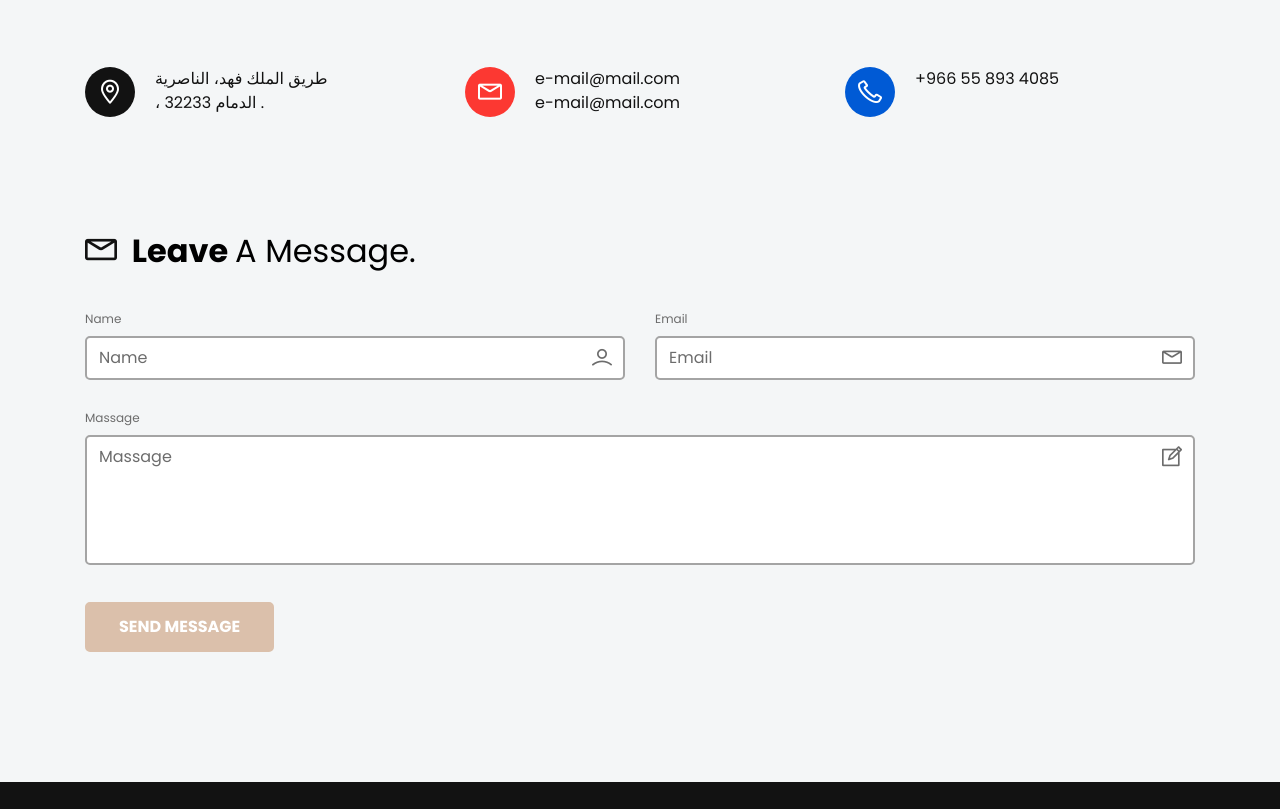
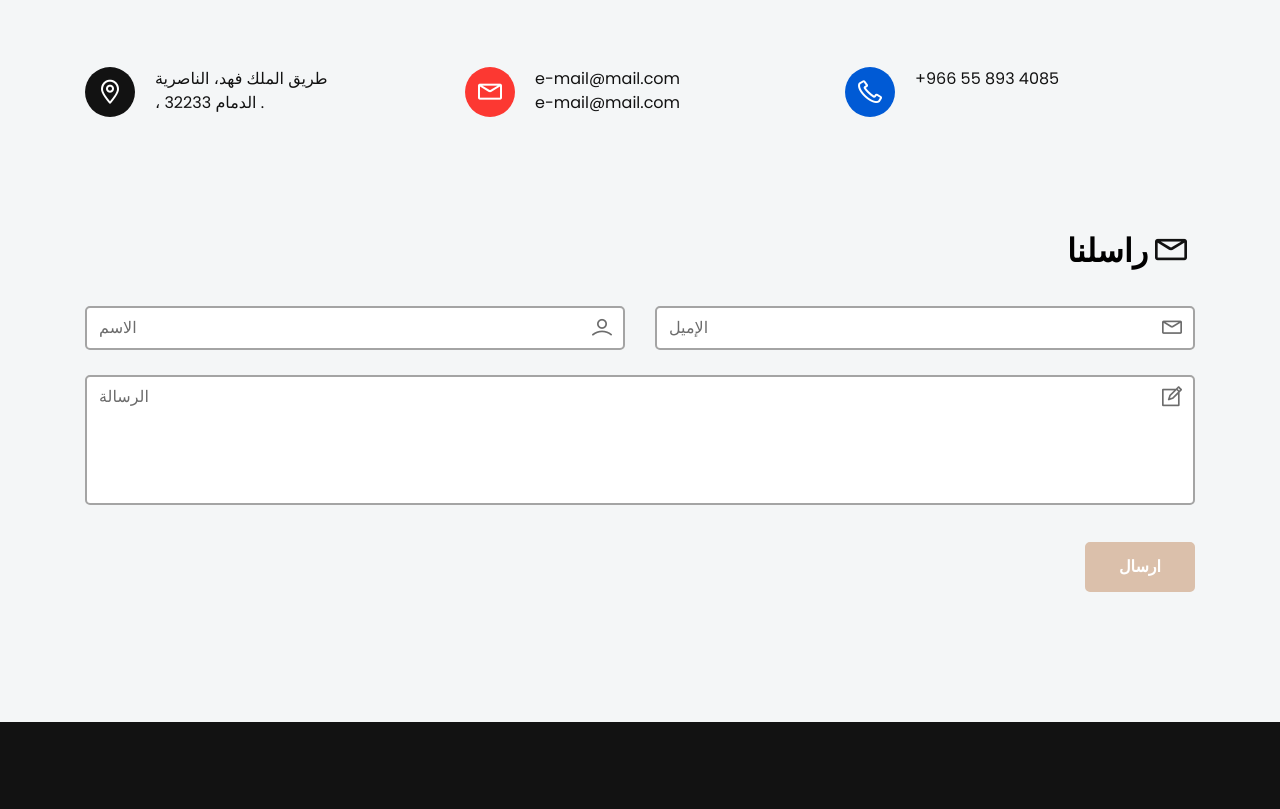
Before and after one commit to yasser-skiller/ashraqah, a plain HTML site: page ashraqah.html in a window 1280 px wide. Shown: the part 6810-7619 px from the top of the page. Drawn offline with Linux system fonts and the light colour scheme.

Commit message:
Add files via upload

```diff
--- a/ashraqah.html
+++ b/ashraqah.html
@@ -662,43 +662,40 @@
                 </div> <!-- row -->
             </div> <!-- contact info -->
             <div class="row">
-                <div class="col-lg-12">
+                <div class="col-lg-12 text-right">
                     <div class="contact-wrapper form-style-two pt-115">
-                        <h4 class="contact-title pb-10"><i class="lni lni-envelope"></i> Leave <span>A Message.</span></h4>
+                        <h4 class="contact-title pb-10"> راسلنا <i class="lni lni-envelope"></i><span></span></h4>
 
                         <form id="contact-form" action="assets/contact.php" method="post">
                             <div class="row">
                                 <div class="col-md-6">
                                     <div class="form-input mt-25">
-                                        <label>Name</label>
                                         <div class="input-items default">
-                                            <input name="name" type="text" placeholder="Name">
+                                            <input name="name" type="text" placeholder="الاسم">
                                             <i class="lni lni-user"></i>
                                         </div>
                                     </div> <!-- form input -->
                                 </div>
                                 <div class="col-md-6">
                                     <div class="form-input mt-25">
-                                        <label>Email</label>
                                         <div class="input-items default">
-                                            <input type="email" name="email" placeholder="Email">
+                                            <input type="email" name="email" placeholder="الإميل">
                                             <i class="lni lni-envelope"></i>
                                         </div>
                                     </div> <!-- form input -->
                                 </div>
                                 <div class="col-md-12">
                                     <div class="form-input mt-25">
-                                        <label>Massage</label>
                                         <div class="input-items default">
-                                            <textarea name="massage" placeholder="Massage"></textarea>
                                             <i class="lni lni-pencil-alt"></i>
+                                            <textarea name="massage" placeholder="الرسالة"></textarea>
                                         </div>
                                     </div> <!-- form input -->
                                 </div>
                                 <p class="form-message"></p>
                                 <div class="col-md-12">
                                     <div class="form-input light-rounded-buttons mt-30">
-                                        <button class="main-btn light-rounded-two">Send Message</button>
+                                        <button class="main-btn light-rounded-two">ارسال </button>
                                     </div> <!-- form input -->
                                 </div>
                             </div> <!-- row -->
```
Also changed, not shown: index.html (+6 -9 lines), takamul-alarshad-alasirii.html (+6 -9 lines).
